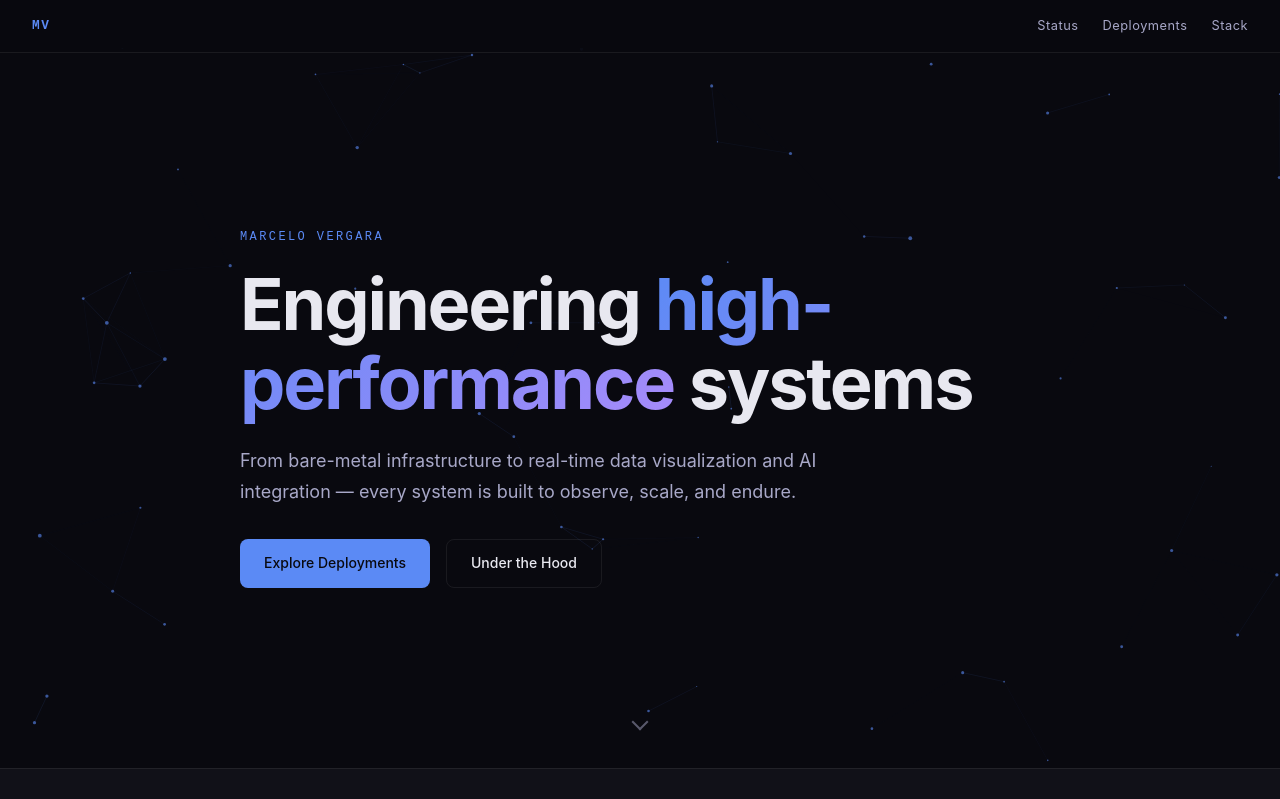
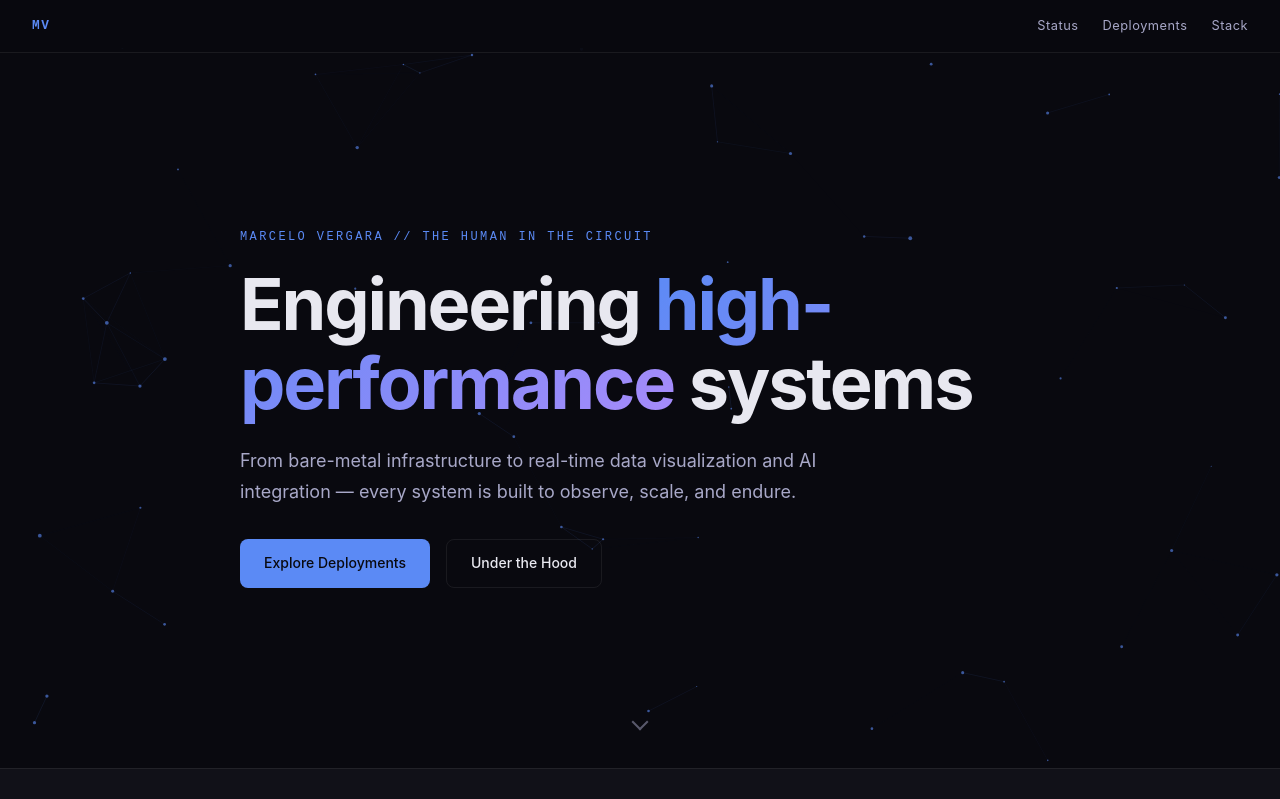
Before and after one commit to marcelorvergara/MVergara.net, an Angular app: page / in a window 1280 px wide. Shown: the top 799 px of the page. Built offline with nearby package versions, Linux system fonts and the light colour scheme; no server answers.

Commit message:
feat: update title and hero label to reflect branding

```diff
--- a/src/app/components/hero/hero.html
+++ b/src/app/components/hero/hero.html
@@ -2,7 +2,7 @@
   <canvas #canvas class="hero__canvas" aria-hidden="true"></canvas>
 
   <div class="hero__content">
-    <p class="hero__label text-mono">Marcelo Vergara</p>
+    <p class="hero__label text-mono">Marcelo Vergara // THE HUMAN IN THE CIRCUIT</p>
 
     <h1 class="hero__heading">
       Engineering
--- a/src/index.html
+++ b/src/index.html
@@ -2,7 +2,7 @@
 <html lang="en">
   <head>
     <meta charset="utf-8" />
-    <title>Marcelo Vergara — Systems Engineer</title>
+    <title>Marcelo Vergara — the human in the circuit</title>
     <base href="/" />
     <meta name="viewport" content="width=device-width, initial-scale=1" />
     <meta
```
